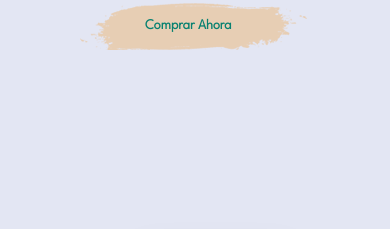
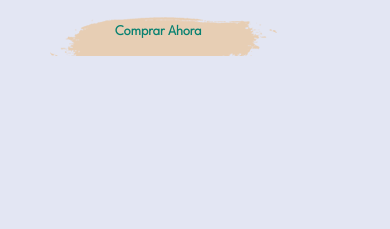
Before and after one commit to marielboher/tech-shop, a plain HTML site: page index.html in a window 390 px wide. Shown: the part 604-833 px from the top of the page. Drawn offline with nearby package versions, Linux system fonts and the light colour scheme.

Commit message:
responsive2

```diff
--- a/css/estilos.css
+++ b/css/estilos.css
@@ -1206,10 +1206,12 @@ footer a:hover {
 @media screen and (max-width: 480px) {
 
   .hero {
-    padding: 0px;
+    padding-left: 20px;
     background-position: 55%;
+    margin: 0;
+    padding: 50px;
+    margin-top: 10px;
   }
-
   .img {
     display: none;
   }
@@ -1223,6 +1225,15 @@ footer a:hover {
     display: flex;
     flex-direction: column;
   }
+  .text-hero button {
+    background-image: url("../multimedia/button.png");
+    background-color: transparent;
+    border: 0;
+    padding: 4px 80px 14px 65px;
+    font-weight: 600;
+    font-size: 14px;
+  }
+
 
   .pro-container {
     display: flex;
@@ -1369,6 +1380,8 @@ footer a:hover {
     display: flex;
     align-items: center;
     justify-content: center;
+    margin-top: 20px;
+    margin-right: 25px;
   }
   .table{
     font-size: 13px;
```
Also changed, not shown: index.html (+1 -1 lines).
